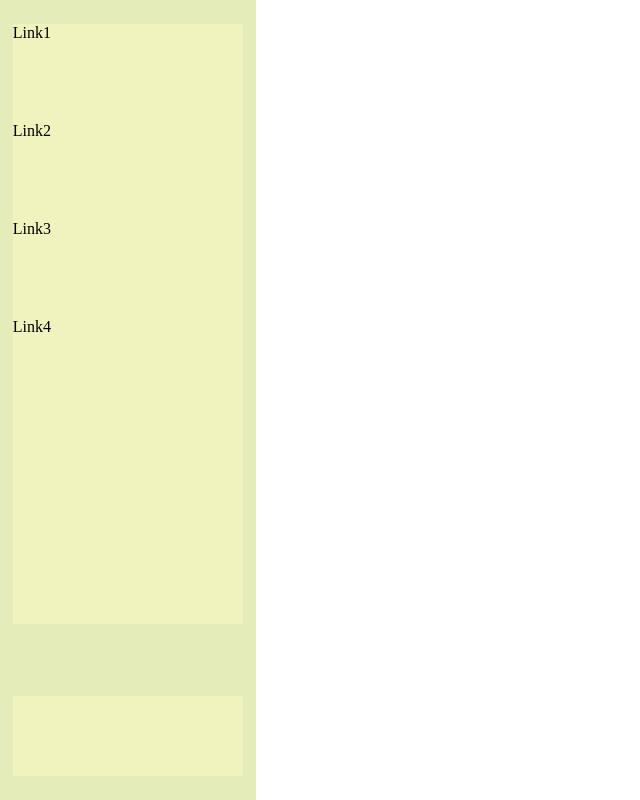
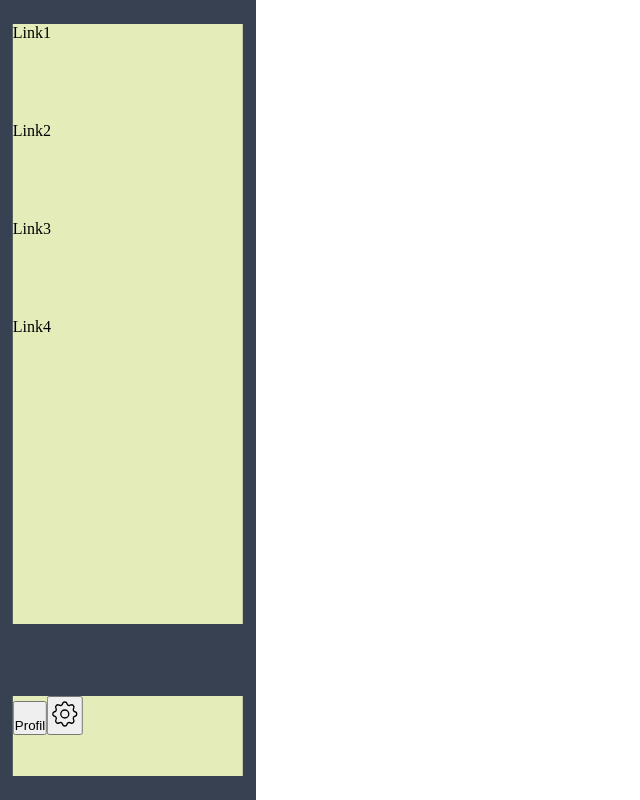
Before and after one commit to vKekz/Link-Up, an Angular app: page /sidebar in a window 1280 px wide. Shown: the whole page, without its empty margins (0-640 px from the left). Built offline with nearby package versions, Linux system fonts and the light colour scheme.

Commit message:
Sidebar-farben

```diff
--- a/src/app/components/sidebar/sidebar.component.css
+++ b/src/app/components/sidebar/sidebar.component.css
@@ -2,7 +2,7 @@
     position: relative;
     height: 100vh;
     width: 20vw;
-    background-color: var(--color-palette-light-yellow);
+    background-color: var(--color-palette-dark-gray);
 }
 .sidebarLinkBox {
     display: flex;
@@ -14,7 +14,7 @@
     transform: translateX(-50%);
     height: 75vh;
     width: 18vw;
-    background-color: var(--color-palette-cream);
+    background-color: var(--color-palette-light-yellow);
 }
 .sidebarLink {
     text-decoration: none;
@@ -27,5 +27,5 @@
     transform: translateX(-50%);
     height: 10vh;
     width: 18vw;
-    background-color: var(--color-palette-cream);
+    background-color: var(--color-palette-light-yellow);
 }
--- a/src/app/components/sidebar/sidebar.component.html
+++ b/src/app/components/sidebar/sidebar.component.html
@@ -1,11 +1,27 @@
 <div class="sidebarBox">
         <div class="sidebarLinkBox">
+
             <a href="google.de/link1" class="sidebarLink">Link1</a>
             <a href="google.de/link2" class="sidebarLink">Link2</a>
             <a href="google.de/link3" class="sidebarLink">Link3</a>
             <a href="google.de/link4" class="sidebarLink">Link4</a>
         </div>
         <div class="sidebarProfileBox">
-
+            <button><img src="" alt=""><p>Profil</p></button>
+            <button>
+                <svg
+                  xmlns="http://www.w3.org/2000/svg"
+                  width="32"
+                  height="32"
+                  viewBox="0 0 24 24"
+                  fill="none"
+                  stroke="#000000"
+                  stroke-width="1"
+                  stroke-linecap="round"
+                  stroke-linejoin="round"
+                >
+                  <path d="M10.325 4.317c.426 -1.756 2.924 -1.756 3.35 0a1.724 1.724 0 0 0 2.573 1.066c1.543 -.94 3.31 .826 2.37 2.37a1.724 1.724 0 0 0 1.065 2.572c1.756 .426 1.756 2.924 0 3.35a1.724 1.724 0 0 0 -1.066 2.573c.94 1.543 -.826 3.31 -2.37 2.37a1.724 1.724 0 0 0 -2.572 1.065c-.426 1.756 -2.924 1.756 -3.35 0a1.724 1.724 0 0 0 -2.573 -1.066c-1.543 .94 -3.31 -.826 -2.37 -2.37a1.724 1.724 0 0 0 -1.065 -2.572c-1.756 -.426 -1.756 -2.924 0 -3.35a1.724 1.724 0 0 0 1.066 -2.573c-.94 -1.543 .826 -3.31 2.37 -2.37c1 .608 2.296 .07 2.572 -1.065z" />
+                  <path d="M9 12a3 3 0 1 0 6 0a3 3 0 0 0 -6 0" />
+                </svg></button>
         </div>
 </div>
```
